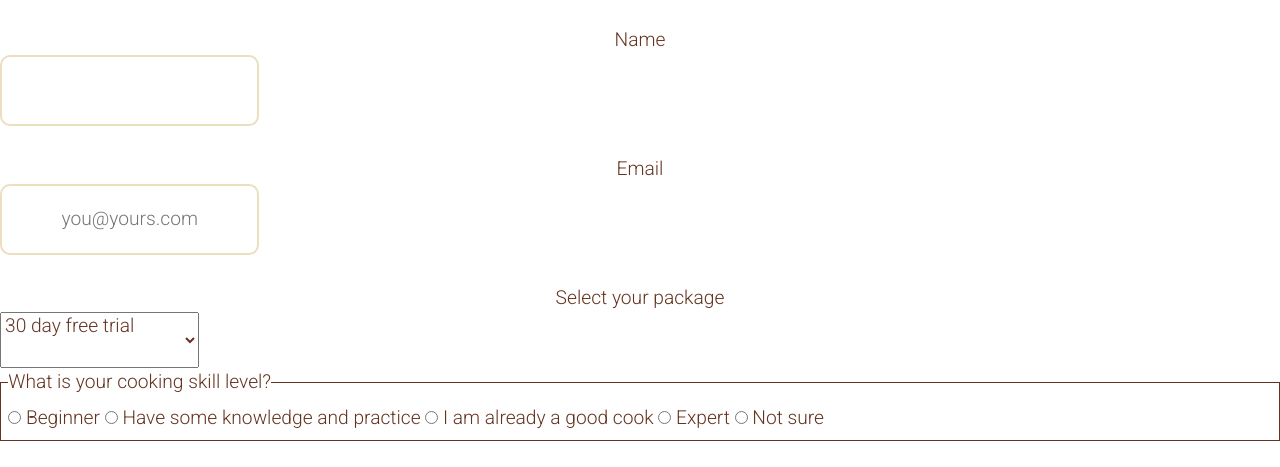
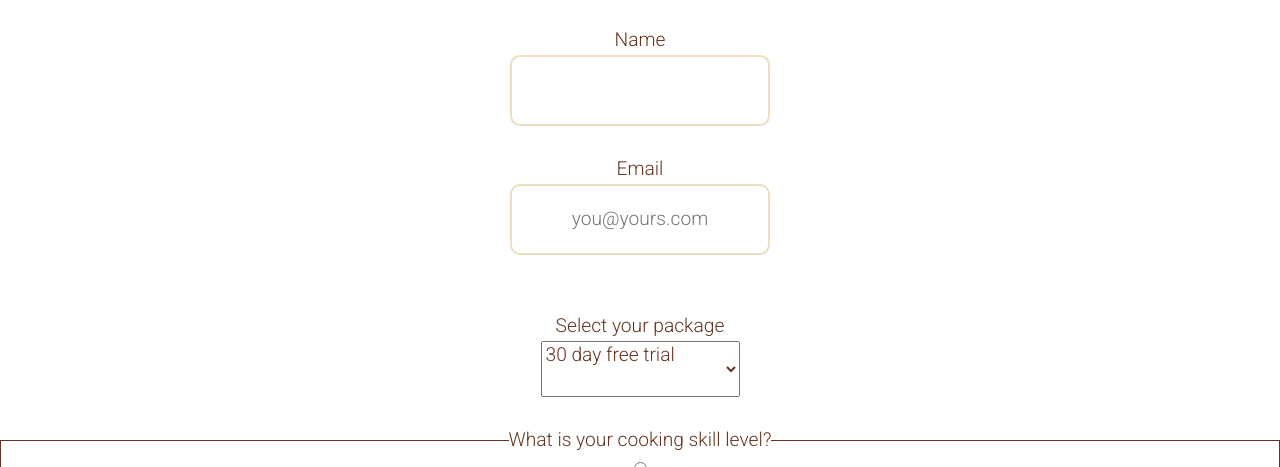
Before and after one commit to arial-alisha/dsn1675-saas-website, a plain HTML site: page signup.html in a window 1280 px wide. Shown: the part 254-721 px from the top of the page. Drawn offline with Linux system fonts and the light colour scheme.

Commit message:
about to test performance

```diff
--- a/css/main.css
+++ b/css/main.css
@@ -111,6 +111,7 @@ label {
 
 input + label {
     display: inline;
+    text-align: center;
 }
 
 input {
@@ -120,6 +121,18 @@ input {
     border-color: #EBDFC0;
     font-size: 1rem;
     padding: 1em;
+    display: block;
+    margin-left: auto;
+    margin-right: auto;
+}
+
+fieldset {
+    display: block;
+    align-content:center;
+    margin-left: auto;
+    margin-right: auto;
+    text-align: center;
+
 }
 
 button {
@@ -133,3 +146,7 @@ button {
 .btn {
     background-color: #A68569;
 }
+
+center {
+    text-align: center;
+}
--- a/signup.html
+++ b/signup.html
@@ -55,7 +55,7 @@
             <input id="email" type="email" name="email" required placeholder="you@yours.com">
         </div>
 
-        <div>
+        <div class="text-center pad-t pad-b">
 
             <label class="pad-t" for="subject">Select your package</label>
             <select class="pad-b" id="subject" name="subject">
@@ -66,8 +66,9 @@
             </select>
         </div>
 
+        <div class="pad-b">
         <fieldset>
-            <legend>What is your cooking skill level?</legend>
+            <legend class="center">What is your cooking skill level?</legend>
 
             <input id="beginner" type="radio" name="feels">
             <label for="beginner">Beginner</label>
@@ -84,6 +85,7 @@
             <input id="unsure" type="radio" name="feels">
             <label for="unsure">Not sure</label>
         </fieldset>
+        </div>
 
         <div>
             <label for="message">Message</label>
```
